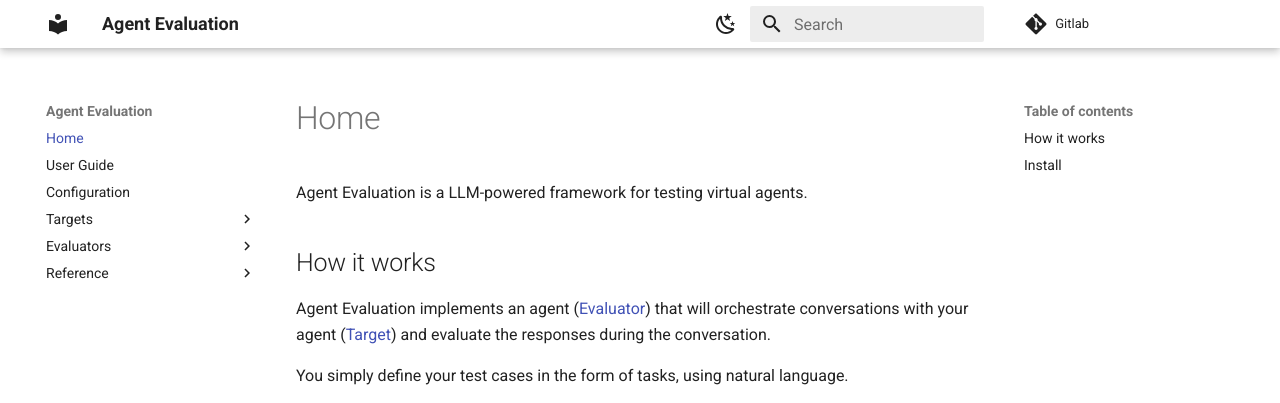
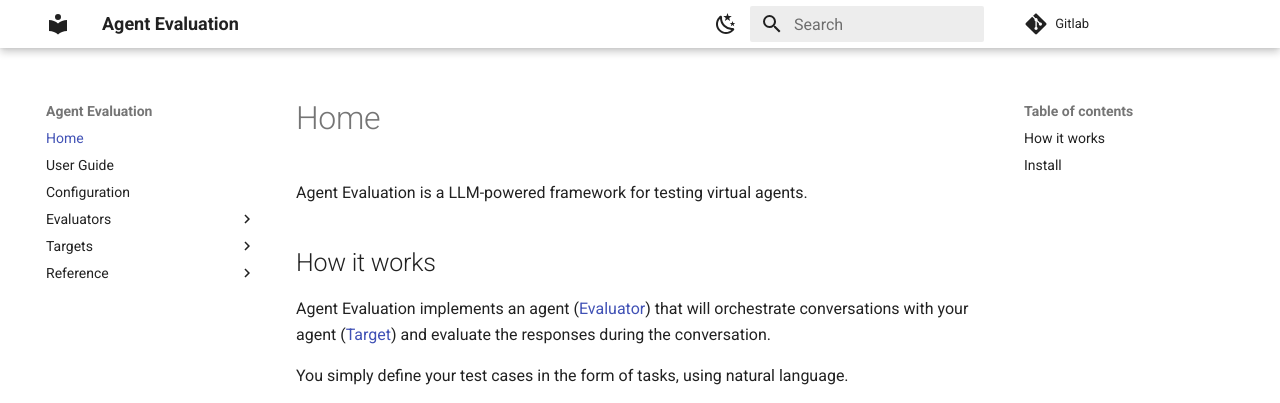
Before and after one commit to awslabs/agent-evaluation, an MkDocs documentation site: the page built from docs/index.md, in a window 1280 px wide. Shown: the top 403 px of the page. Built offline with MkDocs 1.6.1 and Material for MkDocs 9.7.7, drawn with Linux system fonts in a browser that asks for light colours; some of the changed lines change nothing that is shown.

Commit message:
docs: reorder pages

```diff
--- a/mkdocs.yml
+++ b/mkdocs.yml
@@ -26,16 +26,16 @@ nav:
   - Home: index.md
   - User Guide: user_guide.md
   - Configuration: configuration.md
+  - Evaluators:
+    - evaluators/index.md
+    - Amazon Bedrock:
+      - evaluators/bedrock/claude.md
   - Targets:
     - targets/index.md
     - AWS:
       - targets/aws/bedrock_agents.md
       - targets/aws/q_business.md
       - targets/aws/sagemaker_endpoints.md
-  - Evaluators:
-    - evaluators/index.md
-    - Amazon Bedrock:
-      - evaluators/bedrock/claude.md
   - Reference:
     - cli: cli.md
     - task: task_api.md
```
